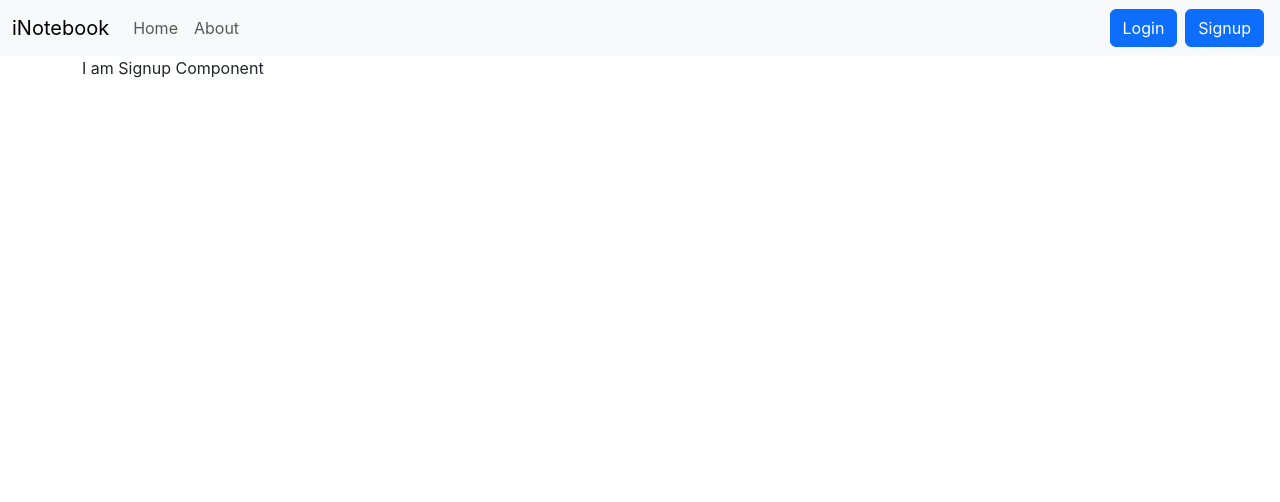
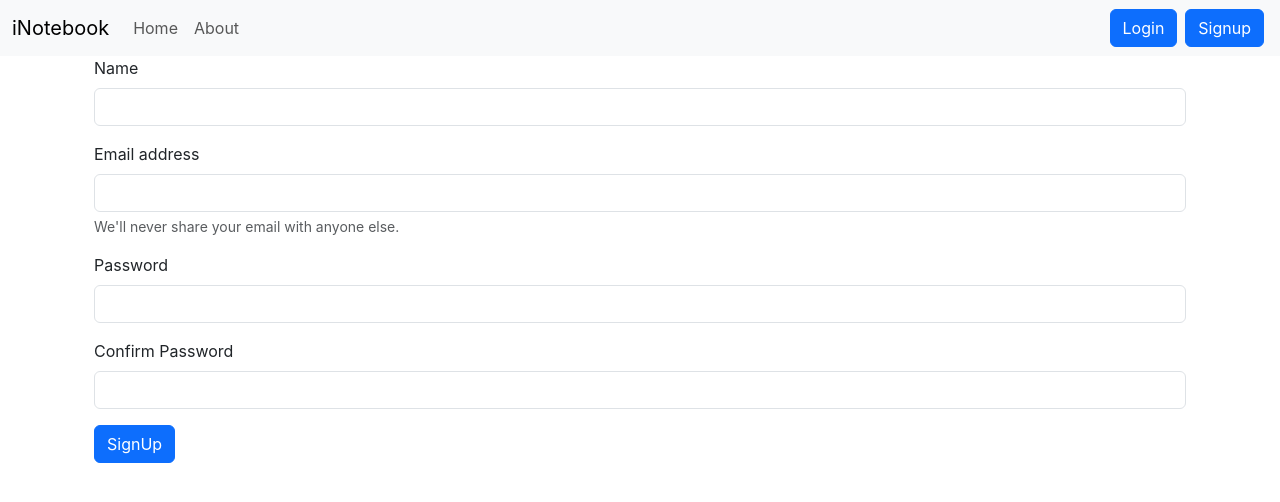
Before and after one commit to kartarSingh02/iNotebook-frontEnd, a React (Create React App) app: page /signup in a window 1280 px wide. Shown: the top 502 px of the page. Built offline with nearby package versions, Linux system fonts and the light colour scheme.

Commit message:
SignupComponent added

```diff
--- a/src/components/Login.js
+++ b/src/components/Login.js
@@ -35,7 +35,7 @@
 
 
   return (
-    <div>
+    <div className='container'>
         <form onSubmit={handleSubmit}>
             <div className="mb-3">
                 <label htmlFor="email" className="form-label">Email address</label>
@@ -46,7 +46,7 @@
                 <label htmlFor="password" className="form-label">Password</label>
                 <input type="password" className="form-control" id="password" onChange={onChange} value={credentials.password} name="password"/>
             </div>
-            <button type="submit" className="btn btn-primary" >Submit</button>
+            <button type="submit" className="btn btn-primary" >LogIn</button>
         </form>
     </div>
   )
--- a/src/components/Signup.js
+++ b/src/components/Signup.js
@@ -1,8 +1,65 @@
-import React from 'react'
+import React,{useState} from 'react';
+import { useNavigate } from 'react-router-dom';
 
 const Signup = () => {
+    const [credentials, setCredentials] = useState({name:"" ,email:"", password:"", cpassword:""})
+    let navigate = useNavigate ();
+
+    const handleSubmit=async (e)=>{
+        e.preventDefault();
+
+        // destructuring
+        const {name, email,password}=credentials;
+
+        const response = await fetch("http://localhost:5000/api/auth/createuser",{
+            method: 'POST',
+            headers:{
+                'Content-Type':'application/json'
+            },
+            body: JSON.stringify({name,email,password})
+        });
+        const json = await response.json();
+        console.log(json)
+        if(json.success){
+            // save the auth and redirect
+            localStorage.setItem('token',json.authtoken)
+            // before we use useHistory which have been changes in update version to navigate and this will navigate user to homepage
+            navigate("/")
+        }
+        else{
+            alert("Password Did'nt matched")
+        }
+    }
+
+    const onChange = (e)=>{
+        // spreading operator used that it will change the state of title,desc and tags as per change i.e values setting to name
+        setCredentials({...credentials, [e.target.name]: e.target.value})
+    }
+
+
   return (
-    <div>I am Signup Component</div>
+    <div className='container'>
+        <form onSubmit={handleSubmit}>
+            <div className="mb-3">
+                <label htmlFor="name" className="form-label">Name</label>
+                <input type="text" className="form-control" id="name" name="name" aria-describedby="emailHelp" onChange={onChange} required/>
+            </div>
+            <div className="mb-3">
+                <label htmlFor="email" className="form-label">Email address</label>
+                <input type="email" className="form-control" id="email" name="email" aria-describedby="emailHelp" onChange={onChange} required/>
+                <div id="emailHelp" className="form-text">We'll never share your email with anyone else.</div>
+            </div>
+            <div className="mb-3">
+                <label htmlFor="password" className="form-label">Password</label>
+                <input type="password" className="form-control" id="password" name="password" onChange={onChange} minLength={5} required/>
+            </div>
+            <div className="mb-3">
+                <label htmlFor="cpassword" className="form-label">Confirm Password</label>
+                <input type="password" className="form-control" id="cpassword" name="cpassword" onChange={onChange} minLength={5} required />
+            </div>
+            <button type="submit" className="btn btn-primary">SignUp</button>
+            </form>
+    </div>
   )
 }
 
```
